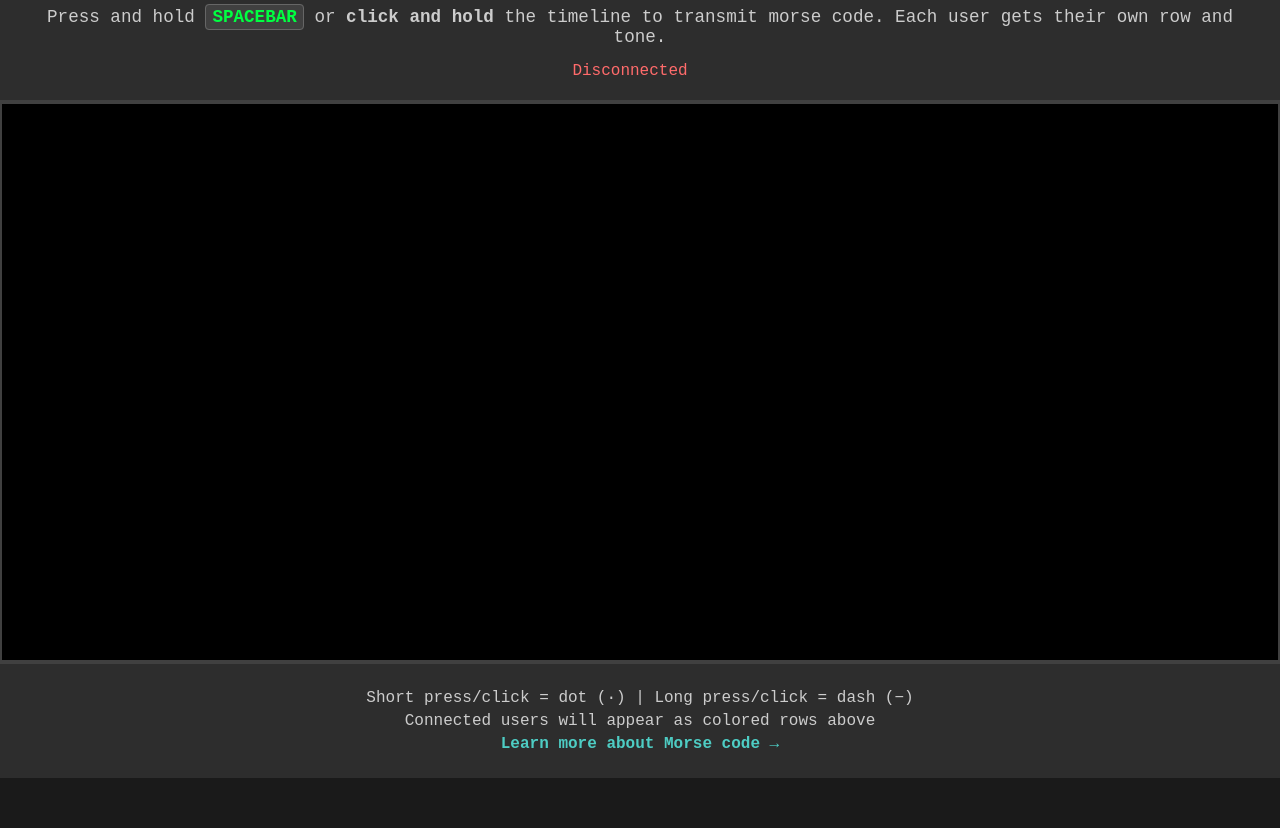
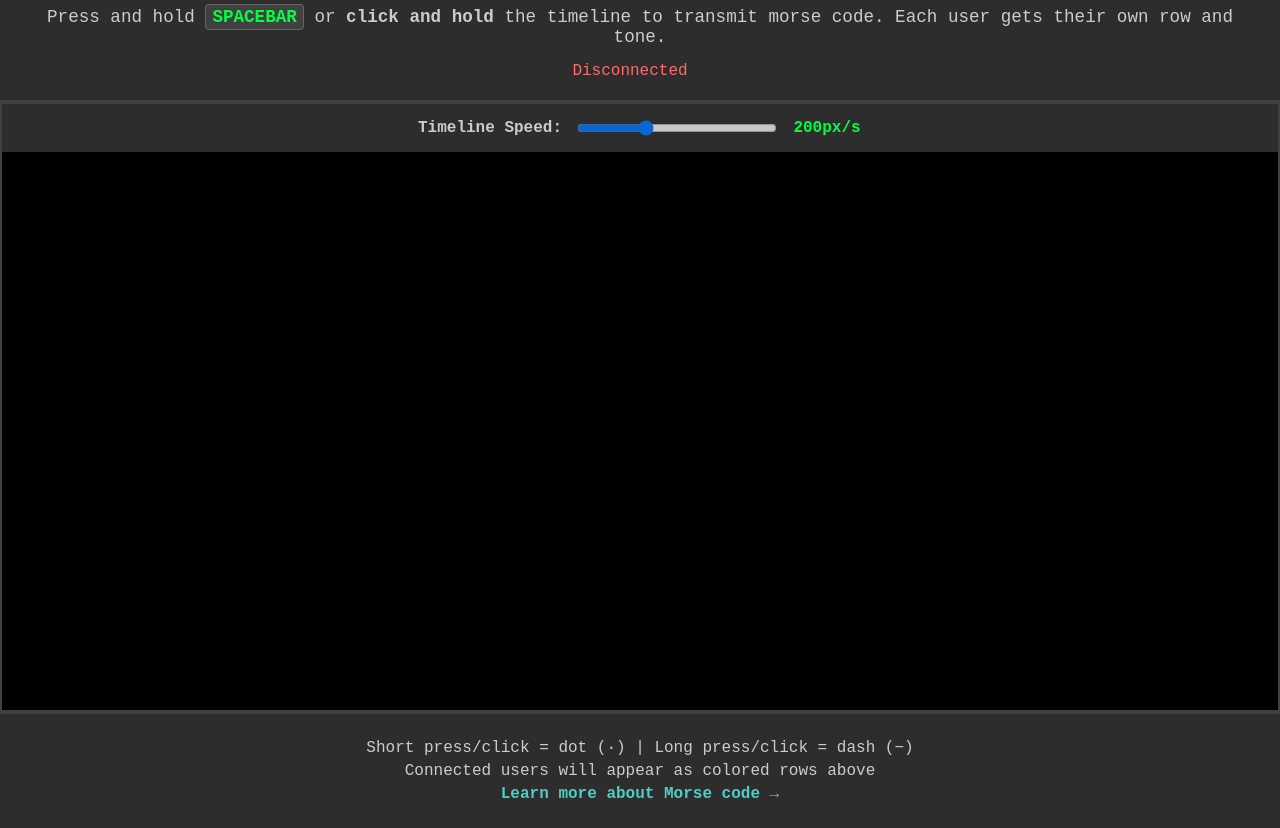
Before and after one commit to eebmagic/morse-radio, a plain HTML site: page frontend/index.html in a window 1280 px wide. Shown: the part 68-896 px from the top of the page. Before the commit the page ends 846 px from the top, so only its background shows below. Drawn offline with Linux system fonts and the light colour scheme.

Commit message:
add speed slider

```diff
--- a/frontend/index.html
+++ b/frontend/index.html
@@ -19,6 +19,12 @@
         </div>
     </div>
 
+    <div class="controls">
+        <label for="speedSlider">Timeline Speed:</label>
+        <input type="range" id="speedSlider" min="50" max="500" value="200" step="25">
+        <span id="speedValue">200px/s</span>
+    </div>
+
     <div class="canvas-container">
         <canvas id="morseCanvas"></canvas>
     </div>
--- a/frontend/script.js
+++ b/frontend/script.js
@@ -31,6 +31,7 @@ class MorseCodeVisualizer {
         this.setupCanvas();
         this.setupWebSocket();
         this.setupEventListeners();
+        this.setupSpeedControl();
         this.startAnimation();
     }
 
@@ -341,6 +342,19 @@ class MorseCodeVisualizer {
         });
     }
 
+    setupSpeedControl() {
+        const speedSlider = document.getElementById('speedSlider');
+        const speedValue = document.getElementById('speedValue');
+
+        speedSlider.addEventListener('input', (e) => {
+            this.timeScale = parseInt(e.target.value);
+            speedValue.textContent = `${this.timeScale}px/s`;
+        });
+
+        // Initialize display
+        speedValue.textContent = `${this.timeScale}px/s`;
+    }
+
     sendMorseSignal(state) {
         if (this.ws && this.ws.readyState === WebSocket.OPEN) {
             this.ws.send(JSON.stringify({
--- a/frontend/style.css
+++ b/frontend/style.css
@@ -60,11 +60,72 @@ kbd {
     font-weight: bold;
 }
 
+.controls {
+    text-align: center;
+    padding: 15px 20px;
+    background-color: #2d2d2d;
+    border: 2px solid #404040;
+    border-bottom: none;
+    display: flex;
+    align-items: center;
+    justify-content: center;
+    gap: 15px;
+    font-family: 'Courier New', monospace;
+}
+
+.controls label {
+    color: #cccccc;
+    font-weight: bold;
+    font-size: 1em;
+}
+
+.controls input[type="range"] {
+    width: 200px;
+    height: 8px;
+    border-radius: 4px;
+    background: #404040;
+    outline: none;
+    opacity: 0.8;
+    transition: opacity 0.2s;
+}
+
+.controls input[type="range"]:hover {
+    opacity: 1;
+}
+
+.controls input[type="range"]::-webkit-slider-thumb {
+    appearance: none;
+    width: 20px;
+    height: 20px;
+    border-radius: 50%;
+    background: #4ecdc4;
+    cursor: pointer;
+    border: 2px solid #00ff41;
+}
+
+.controls input[type="range"]::-moz-range-thumb {
+    width: 20px;
+    height: 20px;
+    border-radius: 50%;
+    background: #4ecdc4;
+    cursor: pointer;
+    border: 2px solid #00ff41;
+    box-shadow: none;
+}
+
+.controls #speedValue {
+    color: #00ff41;
+    font-weight: bold;
+    font-size: 1em;
+    min-width: 70px;
+}
+
 .canvas-container {
     width: 100%;
     height: 70vh;
     background-color: #000000;
     border: 2px solid #404040;
+    border-top: none;
     position: relative;
     overflow: hidden;
 }
@@ -118,4 +179,14 @@ kbd {
         flex-direction: column;
         gap: 10px;
     }
+
+    .controls {
+        flex-direction: column;
+        gap: 10px;
+        padding: 10px;
+    }
+
+    .controls input[type="range"] {
+        width: 150px;
+    }
 }
```
